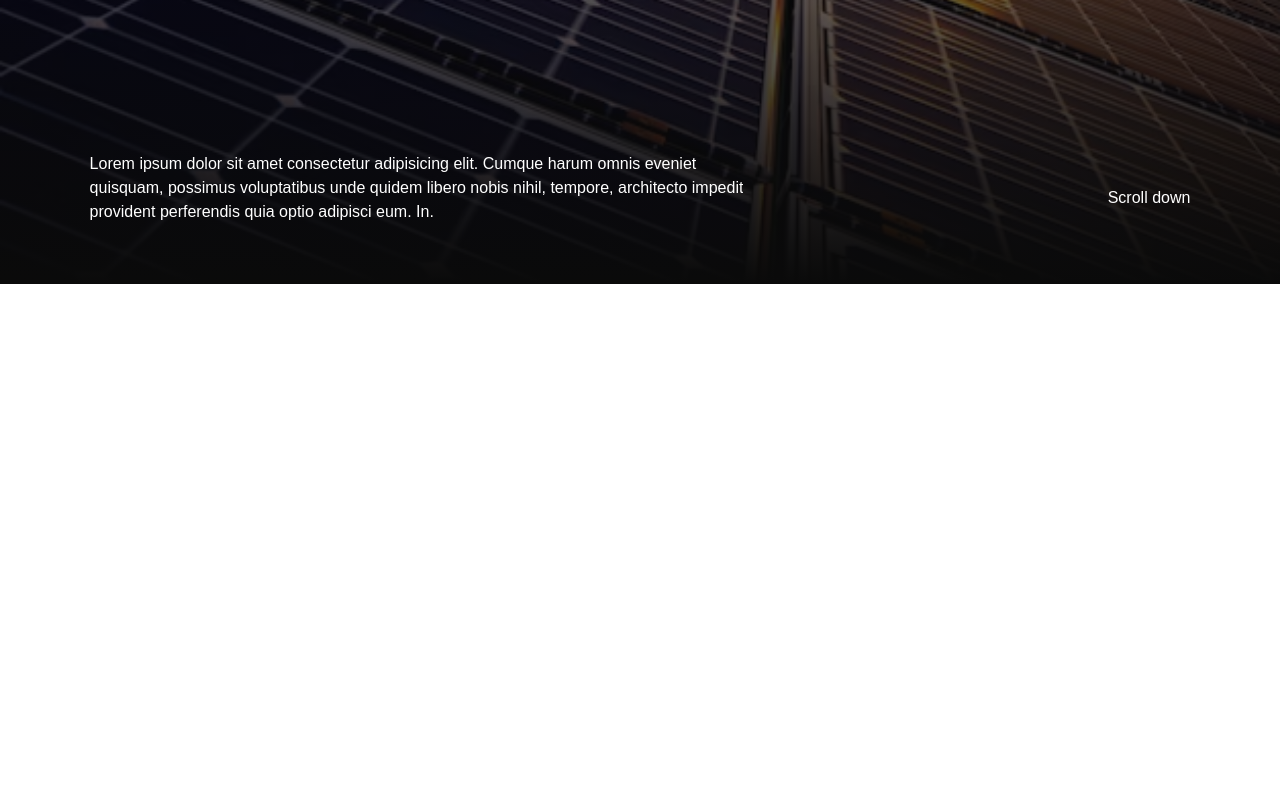
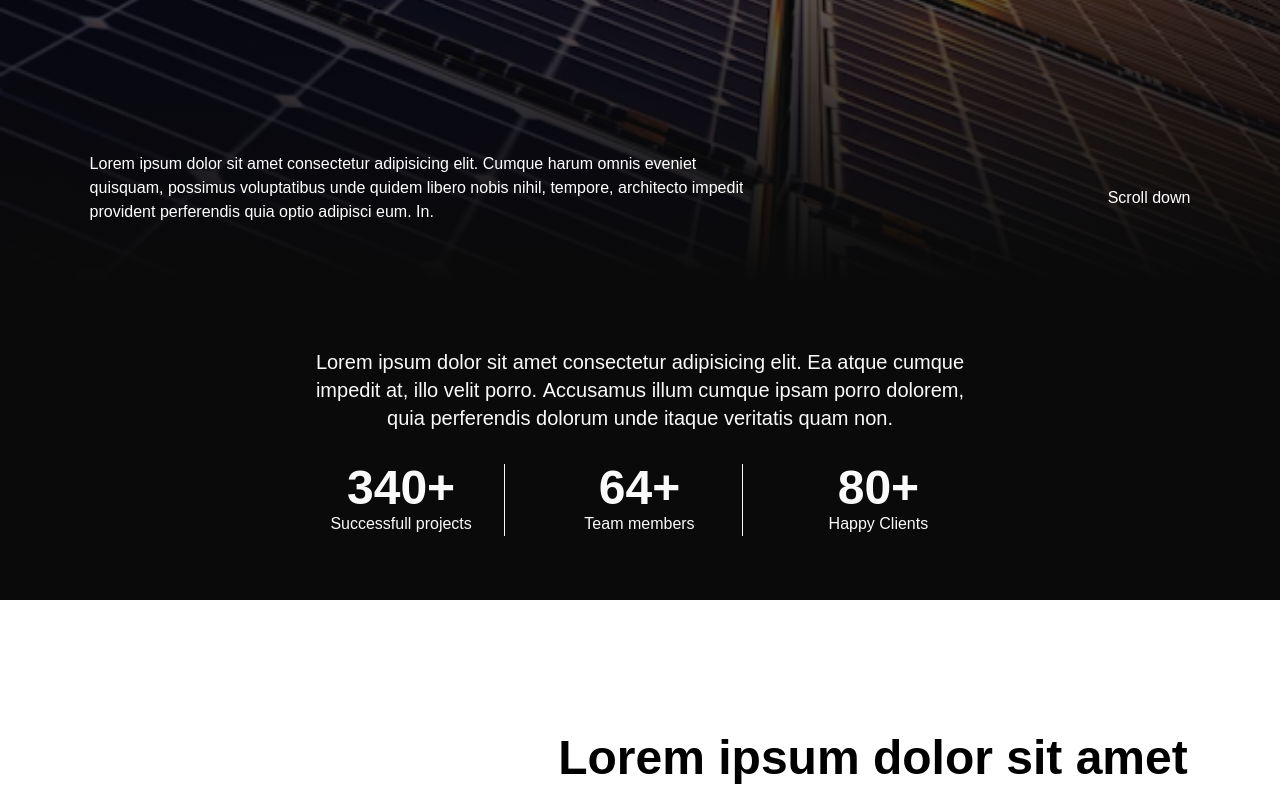
Before and after one commit to Drew-space/desint, a Next.js app: page / in a window 1280 px wide. Shown: the part 516-1313 px from the top of the page. Before the commit the page ends 800 px from the top, so only its background shows below. Built offline with nearby package versions, Linux system fonts and the light colour scheme; a web font is replaced by a local one.

Commit message:
added service section as a smooth scrool package i installed

```diff
--- a/app/page.tsx
+++ b/app/page.tsx
@@ -1,10 +1,15 @@
+import About from "@/components/About";
 import Hero from "@/components/Hero";
+import Services from "@/components/Services";
+import ReactLenis from "lenis/react";
 import Image from "next/image";
 
 export default function Home() {
   return (
-    <>
+    <ReactLenis root>
       <Hero />
-    </>
+      <About />
+      <Services />
+    </ReactLenis>
   );
 }
--- /dev/null
+++ b/components/About.tsx
@@ -0,0 +1,117 @@
+// "use client";
+
+// import { status } from "@/data/data";
+// import { useEffect, useRef } from "react";
+
+// import { gsap, ScrollTrigger, SplitText, useGSAP } from "@/lib/gsap";
+
+// const About = () => {
+//   const aboutRef = useRef<HTMLElement | null>(null);
+//   useGSAP(
+//     () => {
+//       const aboutTextSplit = SplitText.create(".text", {
+//         type: "words, lines",
+//         linesClass: "line",
+//       });
+
+//       const aboutTl = gsap.timeline({
+//         scrollTrigger: {
+//           trigger: aboutRef.current,
+//           start: "top center",
+//           markers: true,
+//         },
+//       });
+
+//       aboutTl.from(aboutTextSplit.words, {
+//         yPercent: 100,
+//         ease: "power2.out",
+//         duration: 1,
+//         stagger: 0.01,
+//       });
+//     },
+//     { scope: aboutRef },
+//   );
+//   return (
+//     <section ref={aboutRef} className="py-16 bg-neutral-950 text-neutral-50">
+//       <div className="container space-y-8 ">
+//         <p className="text max-w-2xl mx-auto text-xl text-center">
+//           Lorem ipsum dolor sit amet consectetur adipisicing elit. Ea atque
+//           cumque impedit at, illo velit porro. Accusamus illum cumque ipsam
+//           porro dolorem, quia perferendis dolorum unde itaque veritatis quam
+//           non.
+//         </p>
+//         {/* status */}
+//         <div className="grid gap-8 lg:grid-cols-3 lg:divide-x max-w-max mx-auto">
+//           {status.map((item) => (
+//             <div key={item.id} className="px-8 text-center text ">
+//               <h2 className=" text text-5xl">{item.value}</h2>
+//               <p>{item.label}</p>
+//             </div>
+//           ))}
+//         </div>
+//       </div>
+//     </section>
+//   );
+// };
+
+// export default About;
+
+"use client";
+
+import { status } from "@/data/data";
+import { useRef } from "react";
+import { gsap, SplitText, useGSAP } from "@/lib/gsap";
+
+const About = () => {
+  const aboutRef = useRef<HTMLElement | null>(null);
+
+  useGSAP(
+    () => {
+      const textSplit = SplitText.create(".about-text", {
+        type: "words, lines",
+        linesClass: "line overflow-hidden",
+      });
+
+      gsap
+        .timeline({
+          scrollTrigger: {
+            trigger: aboutRef.current,
+            start: "top 80%",
+            toggleActions: "play none none none",
+            // markers: true,
+          },
+        })
+        .from(textSplit.words, {
+          yPercent: 100,
+          ease: "power2.out",
+          duration: 1,
+          stagger: 0.02,
+        });
+    },
+    { scope: aboutRef },
+  );
+
+  return (
+    <section ref={aboutRef} className="py-16 bg-neutral-950 text-neutral-50">
+      <div className="container space-y-8">
+        <p className="about-text max-w-2xl mx-auto text-xl text-center">
+          Lorem ipsum dolor sit amet consectetur adipisicing elit. Ea atque
+          cumque impedit at, illo velit porro. Accusamus illum cumque ipsam
+          porro dolorem, quia perferendis dolorum unde itaque veritatis quam
+          non.
+        </p>
+
+        <div className="grid gap-8 lg:grid-cols-3 lg:divide-x max-w-max mx-auto">
+          {status.map((item) => (
+            <div key={item.id} className="px-8 text-center about-text">
+              <h2 className="text-5xl font-semibold">{item.value}</h2>
+              <p>{item.label}</p>
+            </div>
+          ))}
+        </div>
+      </div>
+    </section>
+  );
+};
+
+export default About;
--- /dev/null
+++ b/components/Services.tsx
@@ -0,0 +1,95 @@
+"use client";
+import { servicesItems } from "@/data/data";
+import Image from "next/image";
+import { useRef } from "react";
+import { gsap, SplitText, useGSAP } from "@/lib/gsap";
+
+const Services = () => {
+  const serviceRef = useRef<HTMLElement | null>(null);
+
+  useGSAP(
+    () => {
+      const servicesTextSplit = SplitText.create(".text", {
+        type: "words, lines",
+        linesClass: "line",
+      });
+
+      const aboutTl = gsap.timeline({
+        scrollTrigger: {
+          trigger: serviceRef.current,
+          start: "top center",
+        },
+      });
+
+      aboutTl.from(servicesTextSplit.words, {
+        yieldPercent: 100,
+        ease: "power2.out",
+        duration: 1,
+        stagger: 0.01,
+      });
+
+      //parallax effect
+      const imgs = gsap.utils.toArray(".service-img", serviceRef.current) as HTMLImageElement[];
+
+      imgs.forEach((img) => {
+        gsap.to(img, {
+          yPercent: 20,
+          ease: "none",
+          scrollTrigger: {
+            trigger: img.parentElement,
+            start: "top bottom",
+            end: "bottom top",
+            scrub: 1,
+          },
+        });
+      });
+    },
+    {
+      scope: serviceRef,
+    },
+  );
+
+  return (
+    <section ref={serviceRef} className="section pb-20 lg:pb-28">
+      <div className="container">
+        {/* Title*/}
+        <div className="flex items-center justify-between gap-8 flex-wrap">
+          <h1 className=" text ">Our Services</h1>
+          <p className="section-title  text max-w-4xl">
+            Lorem ipsum dolor sit amet consectetur adipisicing elit. Doloremque.
+          </p>
+        </div>
+
+        {/* wrapper */}
+        <div className="space-y-16 mt-20 lg:mt-32">
+          {servicesItems.map((item) => (
+            <div
+              key={item.id}
+              className="relative flex items-start max-w-3xl w-full odd:mx-auto "
+            >
+              {/* conetent */}
+              <div className="absolute top-6 left-0 z-20">
+                <p>service 0{item.id}</p>
+                <h2 className="text-5xl lg:text-7xl max-w-1/2 w-full font-medium ">
+                  {item.title}
+                </h2>
+              </div>
+              {/* image */}
+              <div className="max-w-max h-96 ml-auto relative overflow-hidden aspect-16/10 z-10">
+                <Image
+                  src={item.img}
+                  alt={item.title}
+                  width={740}
+                  height={622}
+                  className="service-img absolute bottom-0 left-0 w-full h-[150%] object-cover object-center "
+                />
+              </div>
+            </div>
+          ))}
+        </div>
+      </div>
+    </section>
+  );
+};
+
+export default Services;
--- a/data/data.ts
+++ b/data/data.ts
@@ -49,33 +49,62 @@ export const status: StatusItem[] = [
   },
 ];
 
+// export const servicesItems: ServiceItem[] = [
+//   {
+//     id: 1,
+//     img: "/images/project-1.png",
+//     title: "Residential design",
+//   },
+//   {
+//     id: 2,
+//     img: "/images/project-2.png",
+//     title: "Commercial design",
+//   },
+//   {
+//     id: 3,
+//     img: "/images/project-3.png",
+//     title: "Turnkey execution",
+//   },
+//   {
+//     id: 4,
+//     img: "/images/project-4.png",
+//     title: "3D wall & floor design",
+//   },
+//   {
+//     id: 5,
+//     img: "/images/project-5.png",
+//     title: "Space planning",
+//   },
+// ];
+
 export const servicesItems: ServiceItem[] = [
   {
     id: 1,
-    img: "/images/project-1.png",
-    title: "Residential design",
+    img: "https://images.unsplash.com/photo-1509391366360-2e959784a276",
+    title: "Residential Solar Installation",
   },
   {
     id: 2,
-    img: "/images/project-2.png",
-    title: "Commercial design",
+    img: "https://images.unsplash.com/photo-1581092334651-ddf26d9a09d0",
+    title: "Commercial Solar Systems",
   },
   {
     id: 3,
-    img: "/images/project-3.png",
-    title: "Turnkey execution",
+    img: "https://images.unsplash.com/photo-1508514177221-188b1cf16e9d",
+    title: "Solar Panel Maintenance",
   },
   {
     id: 4,
-    img: "/images/project-4.png",
-    title: "3D wall & floor design",
+    img: "https://images.unsplash.com/photo-1497435334941-8c899ee9e8e9",
+    title: "Solar Battery Storage",
   },
   {
     id: 5,
-    img: "/images/project-5.png",
-    title: "Space planning",
+    img: "https://images.unsplash.com/photo-1592833159155-c62df1b65634",
+    title: "Solar Energy Consultation",
   },
 ];
+
 export const projects: ProjectItem[] = [
   {
     id: 1,
--- a/next.config.ts
+++ b/next.config.ts
@@ -1,7 +1,26 @@
+// import type { NextConfig } from "next";
+
+// const nextConfig: NextConfig = {
+//   images: {
+//     domains: ["images.unsplash.com"],
+//   },
+//   /* config options here */
+//   reactCompiler: true,
+// };
+
+// export default nextConfig;
+
 import type { NextConfig } from "next";
 
 const nextConfig: NextConfig = {
-  /* config options here */
+  images: {
+    remotePatterns: [
+      {
+        protocol: "https",
+        hostname: "images.unsplash.com",
+      },
+    ],
+  },
   reactCompiler: true,
 };
 
--- a/package.json
+++ b/package.json
@@ -11,6 +11,7 @@
   "dependencies": {
     "@gsap/react": "^2.1.2",
     "gsap": "^3.14.2",
+    "lenis": "^1.3.18",
     "next": "16.1.6",
     "react": "19.2.3",
     "react-dom": "19.2.3"
```
Also changed, not shown: 1 other file (tests, documents, lock files or other folders).
